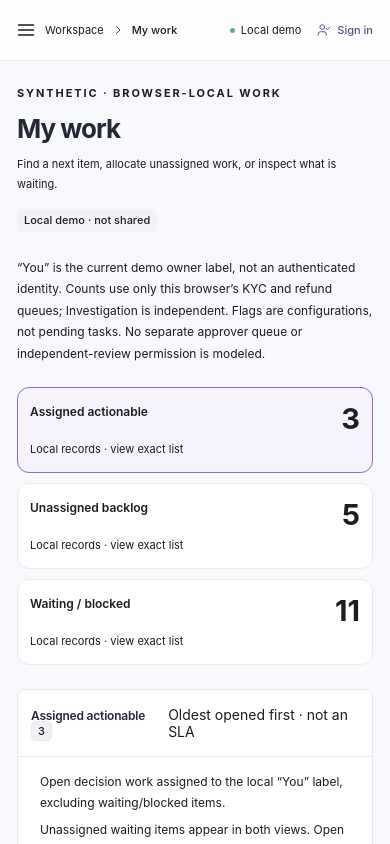
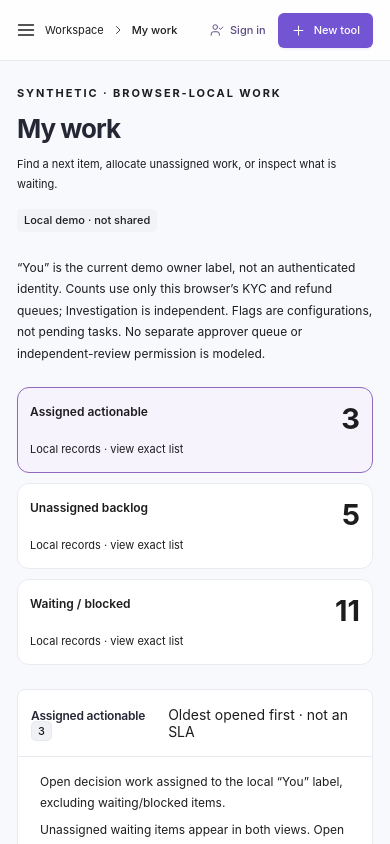
Before and after one commit to jilliangoldberg/cognition-power-apps, a React (Vite) app: page / in a window 390 px wide. Shown: the top 844 px of the page. Built offline with nearby package versions, Linux system fonts and the light colour scheme.

Commit message:
Move New tool to a purple button in the top bar
Co-Authored-By: Devin AI <158243242+devin-ai-integration[bot]@users.noreply.github.com>

```diff
--- a/src/App.tsx
+++ b/src/App.tsx
@@ -252,7 +252,6 @@ export default function App() {
           <p className="nav-label nav-label-tools">EXTENSION PROOFS</p>
           {customPages.map((item) => navItem(item.id, item.title, item.icon))}
           <p className="nav-label nav-label-tools">MANAGE</p>
-          {navItem('new-tool', 'New tool', 'code')}
           {navItem('activity', 'Activity', 'activity')}
         </nav>
         <div className="sidebar-bottom">
@@ -304,6 +303,18 @@ export default function App() {
               <Icon name="identity" size={14} />
               Sign in
             </button>
+            <a
+              href="#new-tool"
+              className="button button-primary new-tool-cta"
+              aria-current={page === 'new-tool' ? 'page' : undefined}
+              onClick={(event) => {
+                event.preventDefault();
+                navigate('new-tool');
+              }}
+            >
+              <Icon name="plus" size={15} />
+              New tool
+            </a>
           </div>
         </header>
         <main id="main-content" className="main-content" tabIndex={-1}>
--- a/src/components/Icon.tsx
+++ b/src/components/Icon.tsx
@@ -20,6 +20,7 @@ const paths = {
   shield: 'M12 2 3 6v6c0 5 9 10 9 10s9-5 9-10V6l-9-4z M8 12l3 3 5-6',
   clock: 'M12 6v6l4 2 M22 12a10 10 0 1 1-20 0 10 10 0 0 1 20 0',
   menu: 'M3 6h18 M3 12h18 M3 18h18',
+  plus: 'M12 5v14 M5 12h14',
   bolt: 'm13 2-9 12h7l-1 8 10-12h-7l1-8z',
 } as const;
 
--- a/src/features/NewTool.tsx
+++ b/src/features/NewTool.tsx
@@ -43,9 +43,12 @@ export function NewTool() {
     <div className="custom-page new-tool-page">
       <div className="page-heading">
         <div>
-          <p className="eyebrow">BUILD A TOOL WITH DEVIN</p>
+          <p className="eyebrow">ANYONE CAN BUILD A TOOL</p>
           <h1>New tool</h1>
-          <p>Describe the tool in your own words. Devin builds it and opens a pull request.</p>
+          <p>
+            Describe what your team needs in your own words. Devin builds it on the shared Workbench
+            and opens a pull request for review.
+          </p>
         </div>
       </div>
       <div className="new-tool-layout">
--- a/src/styles.css
+++ b/src/styles.css
@@ -545,6 +545,20 @@ select:focus-visible {
   background: #69a88d;
   border-radius: 50%;
 }
+.new-tool-cta {
+  font-size: 12px;
+  font-weight: 600;
+  padding: 8px 16px;
+  min-height: 36px;
+  text-decoration: none;
+  box-shadow: 0 2px 8px #7354d240;
+}
+.topbar-right > .text-button {
+  white-space: nowrap;
+}
+.new-tool-cta[aria-current='page'] {
+  background: var(--purple-dark);
+}
 .topbar-divider {
   height: 13px;
   width: 1px;
@@ -2290,6 +2304,13 @@ tbody tr:focus-within {
   }
   .topbar-right {
     font-size: 11px;
+    gap: 12px;
+  }
+  .topbar-right > .local-indicator {
+    display: none;
+  }
+  .new-tool-cta {
+    padding: 8px 12px;
   }
   .page-heading p:not(.eyebrow) {
     font-size: 11px;
```
Also changed, not shown: 1 other file (tests, documents, lock files or other folders).
